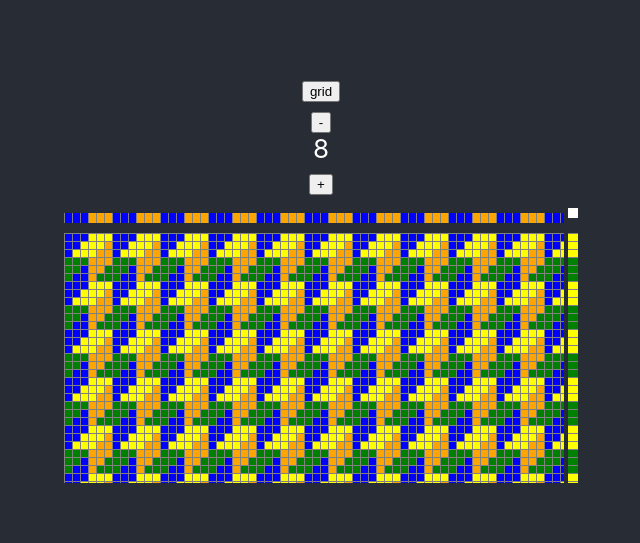
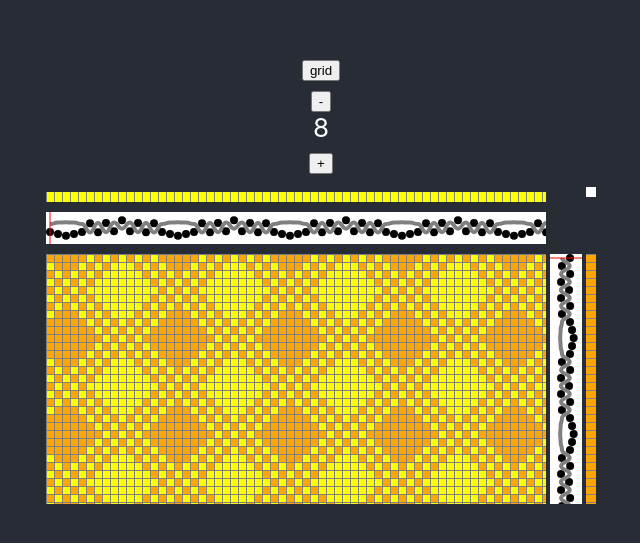
Before and after one commit to benco1967/weaving, a React (Create React App) app: page / in a window 1280 px wide. Shown: the part 119-662 px from the top of the page, without its empty margins (319-959 px from the left). Built offline with nearby package versions, Linux system fonts and the light colour scheme.

Commit message:
ajout des coupes et de la simulation physique

```diff
--- a/src/App.js
+++ b/src/App.js
@@ -2,15 +2,21 @@ import React, {useState} from 'react';
 import './App.css';
 import {getTwillWeave} from "./weaving/twill";
 import SwitchWeave from "./molecule/SwitchWeave";
+import {computeHeight} from "./weaving/physicalSimulation";
+import {getEmbossedWeave} from "./weaving/embossed";
+import WeftCuttingPlane from "./atoms/WeftCuttingPlane";
+import {getBraidedWeave} from "./weaving/braided";
 
-const colors = ['blue', 'green', 'yellow', 'orange'];
-const warp=[0, 0, 0, 3, 3, 3];
-const weft=[2, 2, 2, 1, 1, 1];
+const colors = ['blue', 'green', 'yellow', 'orange', 'red', 'magenta', 'white', 'black'];
+const warp = [2];
+const weft = [3];
 
 const weave =
-  getTwillWeave('3 3');
+  getEmbossedWeave();
+//getTwillWeave('3 3');
 //getBraidedWeave('3 3', '4 4');
 
+const warpWeftHeight = computeHeight(weave);
 const toggle = (x, y) => {
   const [bytes, width, height] = weave;
   const value = bytes[y * width + x];
@@ -31,10 +37,13 @@ const App = () => {
         <div>
           <button onClick={() => setZoom(Math.max(1, zoom - 1))}>-</button>
           <div>{zoom}</div>
-          <button onClick={() => setZoom(Math.min(10, zoom + 1))}>+</button>
+          <button onClick={() => setZoom(Math.min(20, zoom + 1))}>+</button>
         </div>
-        <SwitchWeave mode={'weave'} grid={grid} zoom={zoom} height={250} width={500} weave={weave}
-                 warp={warp} warpColors={colors} weft={weft} weftColors={colors} toggle={toggle}/>
+        <SwitchWeave mode={'weave'} grid={grid} zoom={zoom} height={250} width={500}
+                     weave={weave}
+                     warp={warp} warpColors={colors} weft={weft} weftColors={colors}
+                     warpWeftHeight={warpWeftHeight}
+                     toggle={toggle}/>
       </header>
     </div>
   );
--- /dev/null
+++ b/src/atoms/WarpCuttingPlane.js
@@ -0,0 +1,68 @@
+import React, {useRef, useEffect, useState} from 'react';
+import {drawWeaving} from "../drawing/drawWeaving";
+
+const WarpCuttingPlane = ({zoom, width, planeX, planeY, warpWeftHeight, setCuttingPlane}) => {
+
+    const [warpHeight, weftHeight, weaveWidth, weaveHeight] = warpWeftHeight;
+    const height = zoom * 4;
+    const halfZoom = zoom * 0.5;
+    const TWO_PI = 2 * Math.PI;
+    const weavingWidth = width / zoom;
+
+    const canvasRef = useRef(null);
+
+    const onClick = e => {
+      e.preventDefault();
+      const rect = canvasRef.current.getBoundingClientRect();
+      const x = Math.floor((e.clientX - rect.x) / zoom);
+      setCuttingPlane(x);
+    };
+
+    useEffect(() => {
+      const ctx = canvasRef.current.getContext('2d');
+
+      ctx.fillStyle = 'white';
+      ctx.fillRect(0, 0, width, height);
+      for (let x = 0; x < weavingWidth; x++) {
+        const xx = x % weaveWidth + planeY * weaveWidth;
+        ctx.fillStyle = 'black';
+        ctx.beginPath();
+        ctx.ellipse(x * zoom + halfZoom, (2 + weftHeight[xx]) * zoom, halfZoom, halfZoom, 0, 0, TWO_PI);
+        ctx.closePath();
+        ctx.fill();
+      }
+
+      ctx.lineWidth = zoom / 2;
+      ctx.strokeStyle = 'gray';
+      ctx.beginPath();
+      const plane = planeY % weaveHeight;
+      let xPrev = halfZoom;
+      let yPrev = (2 + warpHeight[plane]) * zoom;
+      ctx.moveTo(xPrev, yPrev);
+      for (let x = 1; x < weavingWidth; x++) {
+        const xx = x % weaveWidth + plane * weaveWidth;
+        const xCurrent = x * zoom + halfZoom;
+        const yCurrent = (2 + warpHeight[xx]) * zoom;
+        ctx.bezierCurveTo(xPrev + halfZoom, yPrev, xCurrent - halfZoom, yCurrent, xCurrent, yCurrent);
+        xPrev = xCurrent;
+        yPrev = yCurrent;
+      }
+      ctx.stroke();
+
+      ctx.lineWidth = 1;
+      ctx.strokeStyle = 'red';
+      ctx.beginPath();
+      const posPlane = halfZoom + planeX * zoom;
+      ctx.moveTo(posPlane, 0);
+      ctx.lineTo(posPlane, height);
+      ctx.stroke();
+
+    });
+
+    return (
+      <canvas ref={canvasRef} width={width} height={height} onClick={onClick}/>
+    );
+  }
+;
+
+export default WarpCuttingPlane;
--- /dev/null
+++ b/src/atoms/WeftCuttingPlane.js
@@ -0,0 +1,67 @@
+import React, {useRef, useEffect} from 'react';
+
+const WeftCuttingPlane = ({zoom, height, planeX, planeY, warpWeftHeight, setCuttingPlane}) => {
+
+    const [warpHeight, weftHeight, weaveWidth, weaveHeight] = warpWeftHeight;
+    const width = zoom * 4;
+    const halfZoom = zoom * 0.5;
+    const TWO_PI = 2 * Math.PI;
+    const weavingHeight = height / zoom;
+
+    const onClick = e => {
+      e.preventDefault();
+      const rect = canvasRef.current.getBoundingClientRect();
+      const y = Math.floor((e.clientY - rect.y) / zoom);
+      setCuttingPlane(y);
+    };
+
+    const canvasRef = useRef(null);
+
+    useEffect(() => {
+      const ctx = canvasRef.current.getContext('2d');
+
+      ctx.fillStyle = 'white';
+      ctx.fillRect(0, 0, width, height);
+
+      ctx.fillStyle = 'black';
+      const plane = planeX % weaveWidth;
+      for (let y = 0; y < weavingHeight; y++) {
+        const xx = plane % weaveWidth + (y % weaveHeight) * weaveWidth;
+        ctx.beginPath();
+        ctx.ellipse((2 - warpHeight[xx]) * zoom, y * zoom + halfZoom, halfZoom, halfZoom, 0, 0, TWO_PI);
+        ctx.closePath();
+        ctx.fill();
+      }
+
+      ctx.lineWidth = zoom / 2;
+      ctx.strokeStyle = 'gray';
+      ctx.beginPath();
+      let xPrev = (2 - weftHeight[plane]) * zoom;
+      let yPrev = halfZoom;
+      ctx.moveTo(xPrev, yPrev);
+      for (let y = 1; y < weavingHeight; y++) {
+        const xx = plane + (y % weaveHeight) * weaveWidth;
+        const xCurrent = (2 - weftHeight[xx]) * zoom;
+        const yCurrent = y * zoom + halfZoom;
+        ctx.bezierCurveTo(xPrev, yPrev + halfZoom, xCurrent, yCurrent - halfZoom, xCurrent, yCurrent);
+        xPrev = xCurrent;
+        yPrev = yCurrent;
+      }
+      ctx.stroke();
+
+      ctx.lineWidth = 1;
+      ctx.strokeStyle = 'red';
+      ctx.beginPath();
+      const posPlane = halfZoom + planeY * zoom;
+      ctx.moveTo(0, posPlane);
+      ctx.lineTo(width, posPlane);
+      ctx.stroke();
+    });
+
+    return (
+      <canvas ref={canvasRef} width={width} height={height} onClick={onClick}/>
+    );
+  }
+;
+
+export default WeftCuttingPlane;
--- a/src/drawing/drawWeaving.js
+++ b/src/drawing/drawWeaving.js
@@ -21,11 +21,6 @@ export const drawWeaving = (ctx, grid, zoom, imageWidth, imageHeight, bytes, wea
       }
     }
   } else {
-    ctx.fillStyle = 'white';
-    ctx.fillRect(0, 0, imageWidth, imageHeight);
-
-    ctx.fillStyle = 'black';
-
     for (let y = 0; y < weavingHeight; y++) {
       const xx = (y % weaveHeight) * weaveWidth;
       for (let x = 0; x < weavingWidth; x++) {
--- a/src/molecule/SwitchWeave.js
+++ b/src/molecule/SwitchWeave.js
@@ -4,6 +4,8 @@ import WeftImage from "../atoms/WeftImage";
 import WeavingImage from "../atoms/WeavingImage";
 import WeaveImage from "../atoms/WeaveImage";
 import styled from 'styled-components';
+import WeftCuttingPlane from "../atoms/WeftCuttingPlane";
+import WarpCuttingPlane from "../atoms/WarpCuttingPlane";
 
 const Styled = styled.table`
   div{
@@ -15,9 +17,12 @@ const Styled = styled.table`
   }
 `;
 
-const SwitchWeave = ({grid, zoom, width, height, weave, warp, warpColors, weft, weftColors, toggle}) => {
+const SwitchWeave = ({grid, zoom, width, height, weave, warp, warpColors, weft, weftColors, warpWeftHeight, toggle}) => {
 
   const [mode, setMode] = useState(false);
+  const [cuttingPlaneX, setCuttingPlaneX] = useState(0);
+  const [cuttingPlaneY, setCuttingPlaneY] = useState(0);
+
   zoom = zoom || 4;
 
   return (
@@ -25,7 +30,11 @@ const SwitchWeave = ({grid, zoom, width, height, weave, warp, warpColors, weft,
       <tbody>
       <tr>
         <td><WarpImage grid={grid} zoom={zoom} width={width} height={10} warp={warp} colors={warpColors}/></td>
+        <td></td>
         <td><div onClick={() => setMode(!mode)}/></td>
+      </tr>
+      <tr>
+        <td><WarpCuttingPlane zoom={zoom} width={width} planeX={cuttingPlaneX} planeY={cuttingPlaneY} warpWeftHeight={warpWeftHeight} setCuttingPlane={setCuttingPlaneX}/></td>
       </tr>
       <tr>
         <td>
@@ -36,6 +45,7 @@ const SwitchWeave = ({grid, zoom, width, height, weave, warp, warpColors, weft,
                            warp={warp} warpColors={warpColors} weft={weft} weftColors={weftColors}
                            toggle={toggle}/>)}
         </td>
+        <td><WeftCuttingPlane zoom={zoom} height={height}  planeX={cuttingPlaneX} planeY={cuttingPlaneY} warpWeftHeight={warpWeftHeight} setCuttingPlane={setCuttingPlaneY}/></td>
         <td><WeftImage grid={grid} zoom={zoom} width={10} height={height} weft={weft} colors={weftColors}/></td>
       </tr>
       </tbody>
--- /dev/null
+++ b/src/weaving/convert.js
@@ -0,0 +1,16 @@
+export const convert = txt => {
+  const weave = txt.split('\n').filter(word => word.length > 1);
+  return [new Uint8Array(weave.flatMap(x => x.split('')).reduce((r, x) => {
+      switch (x) {
+        case 'x' :
+          r.push(1);
+          break;
+        case '.' :
+          r.push(0);
+          break;
+        default:
+      }
+      return r;
+    }, [])
+  ), weave[0].length, weave.length];
+};
--- /dev/null
+++ b/src/weaving/embossed.js
@@ -0,0 +1,18 @@
+import {convert} from "./convert";
+
+const weave = `
+xxxxx.x.x.x.x.
+.xxx.x.x...x.x
+x.x.x.x.....x.
+.x.x.x.......x
+x.x.x.........
+.x.x.x.......x
+x.x.x.x.....x.
+.xxx.x.x...x.x
+xxxxx.x.x.x.x.
+xxxxxx.x.x.x.x
+xxxxxxx.x.x.xx
+xxxxxx.x.x.x.x
+`;
+
+export const getEmbossedWeave = () => convert(weave);
--- /dev/null
+++ b/src/weaving/physicalSimulation.js
@@ -0,0 +1,34 @@
+export const computeHeight = (weave) => {
+  const [bytes, weaveWidth, weaveHeight] = weave;
+
+  const size = bytes.length;
+  const warpHeight = [new Array(size), new Array(size), new Array(size)];
+  const weftHeight = [new Array(size), new Array(size), new Array(size)];
+  bytes.forEach((x, i) => {
+    weftHeight[0][i] = x ? 1.0 : -1.0;
+    weftHeight[2][i] = x ? 1.0 : -1.0;
+    warpHeight[0][i] = x ? -1.0 : 1.0;
+    warpHeight[2][i] = x ? -1.0 : 1.0;
+  });
+
+  for (let step = 0; step < 201; step++) {
+    const t = step % 3;
+    const tNext = (step + 1) % 3;
+    const tPrev = (step + 2) % 3; // = -1
+    for (let i = 0; i < size; i++) {
+
+      const warpViscosityEffect = (warpHeight[t][i] - warpHeight[tPrev][i]) * 0.01;
+      const weftViscosityEffect = (weftHeight[t][i] - weftHeight[tPrev][i]) * 0.01;
+      const line = Math.floor(i / weaveWidth) * weaveWidth;
+      const warpEffect = (-2 * warpHeight[t][i] + warpHeight[t][(i + 1) % weaveWidth + line] + warpHeight[t][(i + weaveWidth - 1) % weaveWidth + line]) * 0.01;
+      const weftEffect = (-2 * weftHeight[t][i] + weftHeight[t][(i + weaveWidth) % size] + weftHeight[t][(i + size - weaveWidth) % size]) * 0.01;
+      const distWarpWeft = warpHeight[t][i] - weftHeight[t][i];
+      const weftWarpEffect = distWarpWeft > 1 || distWarpWeft < -1 ? 0 : distWarpWeft * 0.1;
+      warpHeight[tNext][i] = warpHeight[t][i] + warpEffect + weftWarpEffect + warpViscosityEffect;
+      weftHeight[tNext][i] = weftHeight[t][i] + weftEffect - weftWarpEffect + weftViscosityEffect;
+    }
+  }
+  console.log(warpHeight[0]);
+  console.log(weftHeight[0]);
+  return [warpHeight[0], weftHeight[0], weaveWidth, weaveHeight];
+};
```
Also changed, not shown: src/atoms/SliderFormToggle.js (added, +18 -0 lines), src/weaving/plain.js (+1 -7 lines), 1 other file (tests, documents, lock files or other folders).
